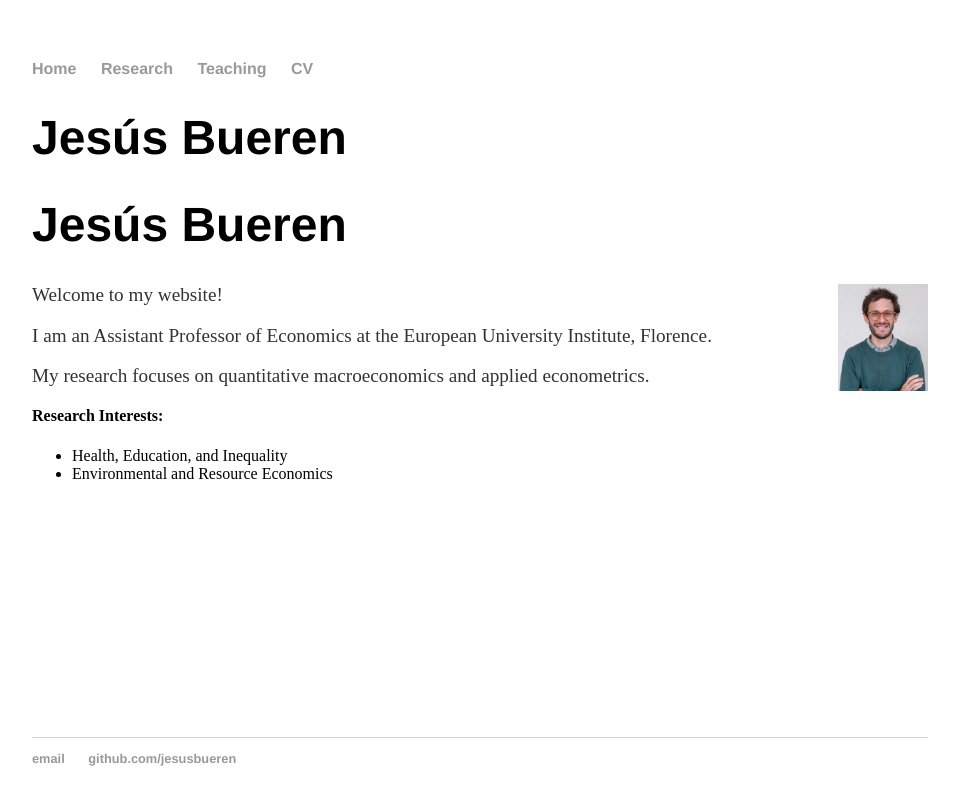
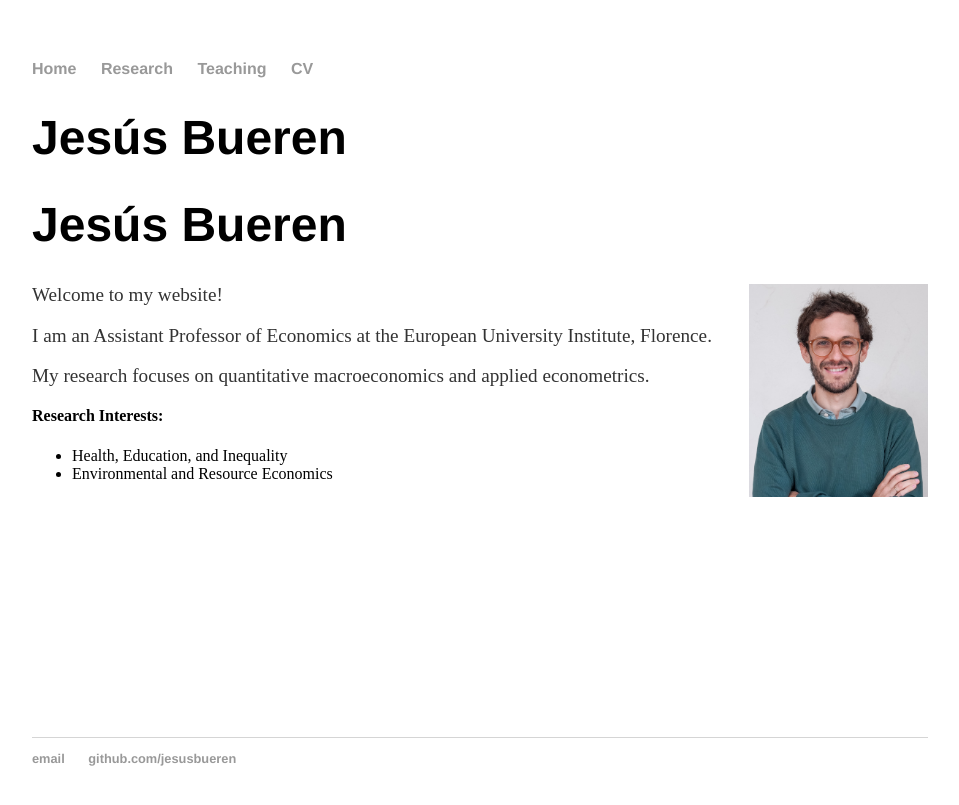
Before and after one commit to jesusbueren/jesusbueren.github.io, a Jekyll site: the page built from index.html, in a window 1280 px wide. Shown: the top 805 px of the page, without its empty margins (160-1119 px from the left). Built offline with Jekyll 4.4.1, drawn with Linux system fonts in a browser that asks for light colours.

Commit message:
Update index.html

```diff
--- a/index.html
+++ b/index.html
@@ -6,7 +6,7 @@
 
 	<h1>Jes&uacutes Bueren</h1>
 	<h1>Jesús Bueren</h1>
-	<img src="Jesus_Bueren_2024_2.jpg" width="10%" height="10%" style="float: right; margin-left: 20px; margin-bottom: 20px;">
+	<img src="Jesus_Bueren_2024_2.jpg" width="20%" height="20%" style="float: right; margin-left: 20px; margin-bottom: 20px;">
 	<p>Welcome to my website!</p>
 	<p> I am an Assistant Professor of Economics at the European University Institute, Florence.</p>
 	<p>My research focuses on quantitative macroeconomics and applied econometrics.</p>
```
